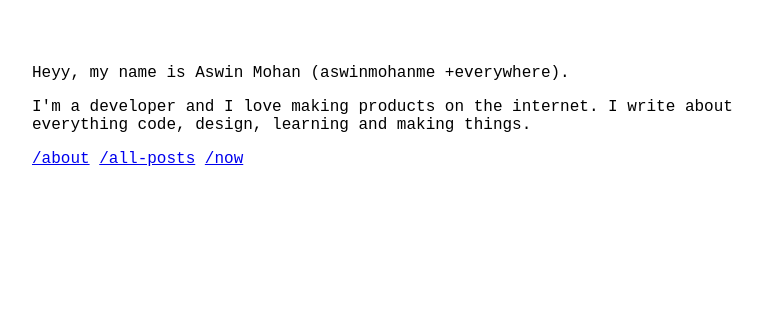
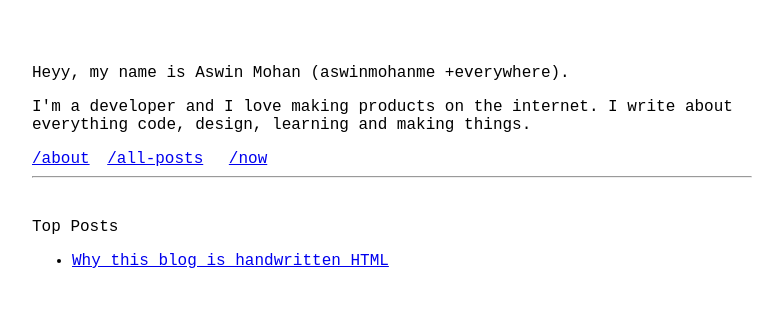
Before and after one commit to aswinmohanme/plain-text-blog, a plain HTML site: page index.html in a window 1280 px wide. Shown: the whole page, without its empty margins (248-1031 px from the left). Drawn offline with Linux system fonts and the light colour scheme.

Commit message:
Add separate posts

```diff
--- a/index.html
+++ b/index.html
@@ -3,10 +3,9 @@
 <html>
     <head>
         <meta name="viewport" content="width=device-width, initial-scale=1.0">
-        <link rel="stylesheet" href="./main.css" type="text/css" media="screen" />
     </head>
 
-    <body>
+    <body style="background-color: off-white; font-family: monospace; font-size: 16px; max-width: 720px; margin: 24px auto 24px auto; padding: 24px;">
         <p>
             Heyy, my name is Aswin Mohan (aswinmohanme +everywhere).
         </p>
@@ -16,9 +15,18 @@
         </p>
 
         <header>
-            <a href="./about.html">/about</a>
-            <a href="./all-posts.html">/all-posts</a>
-            <a href="./now.html">/now</a>
+            <a style="" href="./about.html">/about</a>
+            <a style="padding: 0px 8px;" href="./all-posts.html">/all-posts</a>
+            <a style="padding: 0px 8px;" href="./now.html">/now</a>
         </header>
+
+        <hr />
+
+        <div style="margin-top: 40px;">
+            <p>Top Posts</p>
+            <ul>
+                <li><a href="./posts/05-06-2020-why-handwritten-html.html">Why this blog is handwritten HTML</a></li>
+            </ul>
+        </div>
     </body>
 </html>
```
Also changed, not shown: posts/05-06-2020-why-handwritten-html.html (added, +11 -0 lines).
